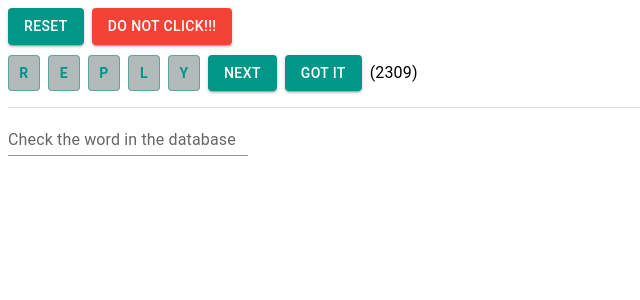
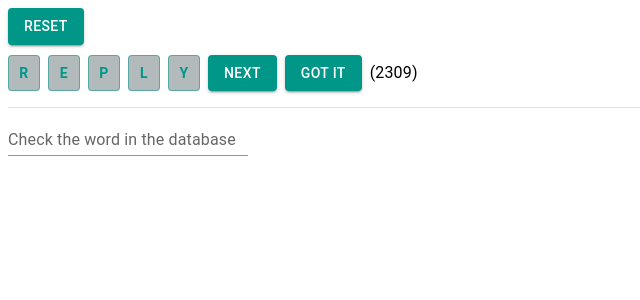
Before and after one commit to chupcko/archive, a React (Create React App) app in the folder react/wordle_solver/: page / in a window 1280 px wide. Shown: the top 300 px of the page, without its empty margins (0-640 px from the left). Built offline with nearby package versions, Linux system fonts and the light colour scheme.

Commit message:
Fixed wordle_solver

```diff
--- a/react/wordle_solver/src/App.js
+++ b/react/wordle_solver/src/App.js
@@ -13,7 +13,7 @@ const App = (props) => {
 
   useEffect(
     () => {
-      init(false);
+      init();
     },
     []
   );
--- a/react/wordle_solver/src/Solver.js
+++ b/react/wordle_solver/src/Solver.js
@@ -19,11 +19,8 @@ const Solver = (props) => {
       {
         game.row != undefined && <>
           <Stack direction="row" spacing={ 1 } >
-            <Button variant="contained" onClick={ () => { init(false); } } >
+            <Button variant="contained" onClick={ init } >
               Reset
-            </Button>
-            <Button variant="contained" onClick={ () => { init(true); } } color="error" >
-              Do not CLICK!!!
             </Button>
           </Stack>
           {
--- a/react/wordle_solver/src/Store.js
+++ b/react/wordle_solver/src/Store.js
@@ -215,10 +215,6 @@ const StoreProvider = (props) => {
     return true;
   };
 
-  const chooseSolutionAttempt = (g) => {
-    g.attempt = g.words[Math.floor((new Date(Date.now()).setHours(0, 0, 0, 0)-new Date(2021, 5, 19, 0, 0, 0, 0))/(24*60*60*1000))%g.words.length];
-  };
-
   const choseRandomAttempt = (g) => {
     g.attempt = g.words[Math.floor(Math.random()*g.words.length)];
   };
@@ -256,7 +252,7 @@ const StoreProvider = (props) => {
     return code;
   };
 
-  const init = (solve) => {
+  const init = () => {
     let g = {
       done: false,
       error: undefined,
@@ -264,11 +260,7 @@ const StoreProvider = (props) => {
       rows: [],
       words: WORDS.slice()
     };
-    if(solve) {
-      chooseSolutionAttempt(g);
-    } else {
-      choseRandomAttempt(g);
-    }
+    choseRandomAttempt(g);
     addRow(g);
     setGame(g);
   };
```
